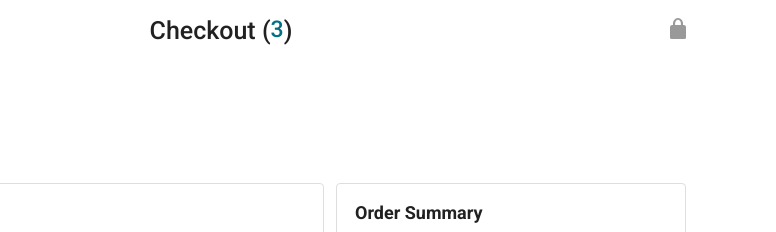
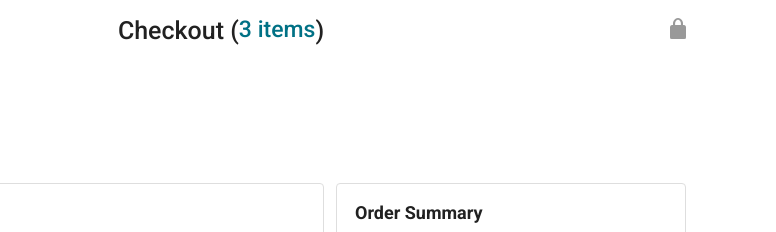
Before and after one commit to 6scars/amazonWebSideProject, a plain HTML site: page checkout.html in a window 1280 px wide. Shown: the top 232 px of the page, 504-1280 px from the left. Drawn offline with nearby package versions, Linux system fonts and the light colour scheme; files whose address does not match are found by name.

Commit message:
header hanges, qisplaying quantity of items

```diff
--- a/checkout.html
+++ b/checkout.html
@@ -29,10 +29,7 @@
             <img class="amazon-mobile-logo" src="images/amazon-mobile-logo.png">
           </a>
         </div>
-
-        <div class="checkout-header-middle-section">
-          Checkout (<a class="return-to-home-link js-return-to-home-link"
-            href="amazon.html"></a>)
+        <div class="checkout-header-middle-section js-checkout-header-middle-section">
         </div>
 
         <div class="checkout-header-right-section">
--- a/scripts/checkout.js
+++ b/scripts/checkout.js
@@ -1,5 +1,6 @@
 import {mainHTML} from './checkout/orderSummary.js';
 import {renderPaymentSummary} from './checkout/paymentSummary.js';
-
+import {renderCheckoutHeader} from './checkout/checkoutHeader.js';
 mainHTML();
 renderPaymentSummary();
+renderCheckoutHeader();
--- /dev/null
+++ b/scripts/checkout/checkoutHeader.js
@@ -0,0 +1,8 @@
+import{quantityInCart} from '../../data/cart.js';
+export function renderCheckoutHeader(){
+    const header = `Checkout (<a class="return-to-home-link js-return-to-home-link"
+                    href="amazon.html">${quantityInCart()} items</a>)`
+
+    document.querySelector('.js-checkout-header-middle-section').innerHTML = header;
+
+}
--- a/scripts/checkout/orderSummary.js
+++ b/scripts/checkout/orderSummary.js
@@ -6,6 +6,7 @@ import isSatSun from '../utils/dates.js';
 import dayjs from 'https://unpkg.com/dayjs@1.11.10/esm/index.js'
 import {deliveryOptions, getDeliveryOptionOb} from '../../data/deliveryOptions.js';
 import {renderPaymentSummary} from './paymentSummary.js';
+import {renderCheckoutHeader} from './checkoutHeader.js';
 isSatSun();
 
 
@@ -256,7 +257,7 @@ function iteringAddEventOnClickSaveQuantity(){
 
 
 function displayQuantityInHeader(){
-    document.querySelector('.js-return-to-home-link').innerHTML = `${updateCartQuantity()}`;
+    renderCheckoutHeader();
 
 };
 
```
